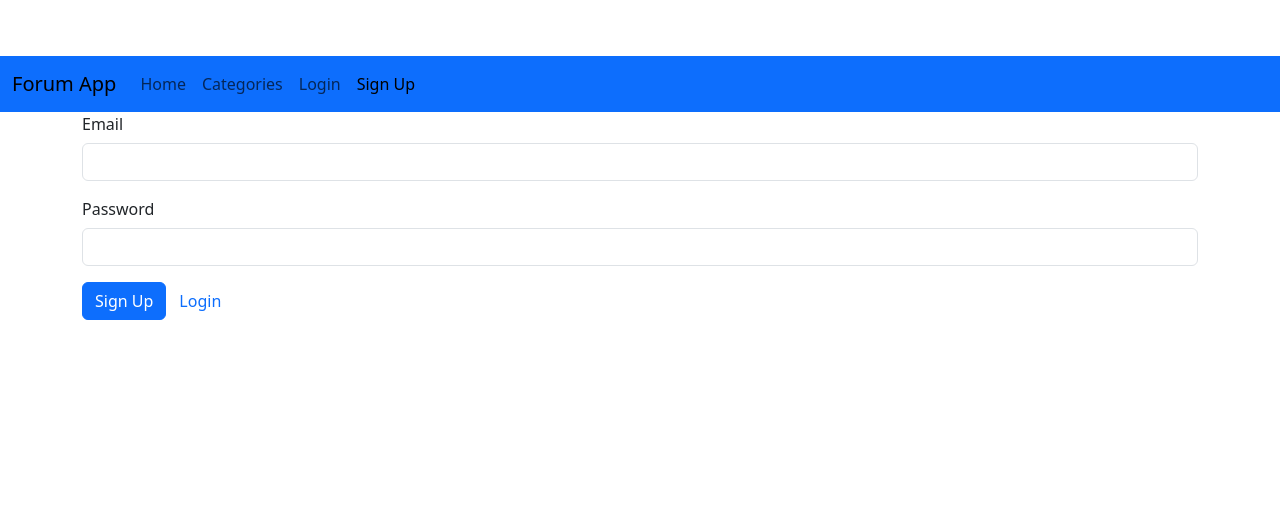
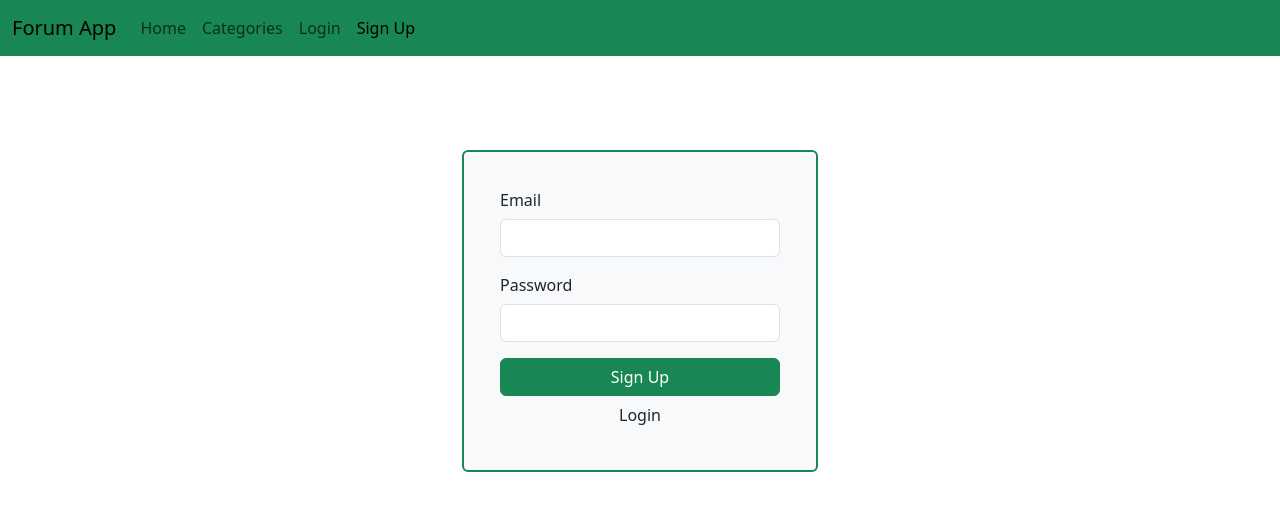
Before and after one commit to ouvh/tp6-forum, a Vue app: page /signup in a window 1280 px wide. Shown: the top 510 px of the page. Built offline with nearby package versions, Linux system fonts and the light colour scheme; no server answers.

Commit message:
my style

```diff
--- a/src/components/Auth/LoginC.vue
+++ b/src/components/Auth/LoginC.vue
@@ -1,7 +1,8 @@
 <template>
-  <b-container>
-    <b-row>
-      <b-col>
+  <b-container class="login-container">
+    <b-row class="justify-content-center">
+      <b-col md="6" lg="4">
+        <b-card bg-variant="light" border-variant="success" class="login-card">
           <b-form @submit.prevent="login">
             <b-form-group label="Email">
               <b-form-input v-model="email" type="email" required></b-form-input>
@@ -9,10 +10,11 @@
             <b-form-group label="Password">
               <b-form-input v-model="password" type="password" required></b-form-input>
             </b-form-group>
-          <b-button type="submit" variant="primary">Login</b-button>
-          <b-button @click="goToSignUp" variant="link">Sign Up</b-button>
-          <b-button @click="goToResetPassword" variant="link">Forgot Password?</b-button>
+            <b-button type="submit" variant="success" class="btn-block">Login</b-button>
+            <b-button @click="goToSignUp" variant=" sucess" class="btn-block ">Sign Up</b-button>
+            <b-button @click="goToResetPassword" variant="sucess" class="btn-block">Forgot Password?</b-button>
           </b-form>
+        </b-card>
       </b-col>
     </b-row>
   </b-container>
@@ -46,3 +48,16 @@ export default {
   }
 };
 </script>
+
+<style scoped>
+.login-container {
+  margin-top: 100px;
+}
+.login-card {
+  padding: 20px;
+  border-width: 2px;
+}
+.btn-block {
+  width: 100%;
+}
+</style>
--- a/src/components/Auth/SignUp.vue
+++ b/src/components/Auth/SignUp.vue
@@ -1,7 +1,8 @@
 <template>
-  <b-container>
-    <b-row>
-      <b-col>
+  <b-container class="signup-container">
+    <b-row class="justify-content-center">
+      <b-col md="6" lg="4">
+        <b-card bg-variant="light" border-variant="success" class="signup-card">
           <b-form @submit.prevent="signUp">
             <b-form-group label="Email">
               <b-form-input v-model="email" type="email" required></b-form-input>
@@ -9,9 +10,10 @@
             <b-form-group label="Password">
               <b-form-input v-model="password" type="password" required></b-form-input>
             </b-form-group>
-          <b-button type="submit" variant="primary">Sign Up</b-button>
-          <b-button @click="goToLogin" variant="link">Login</b-button>
+            <b-button type="submit" variant="success" class="btn-block">Sign Up</b-button>
+            <b-button @click="goToLogin" variant="sucess" class="btn-block">Login</b-button>
           </b-form>
+        </b-card>
       </b-col>
     </b-row>
   </b-container>
@@ -42,3 +44,16 @@ export default {
   }
 };
 </script>
+
+<style scoped>
+.signup-container {
+  margin-top: 100px;
+}
+.signup-card {
+  padding: 20px;
+  border-width: 2px;
+}
+.btn-block {
+  width: 100%;
+}
+</style>
--- a/src/components/Discussion/CreateDiscussion.vue
+++ b/src/components/Discussion/CreateDiscussion.vue
@@ -1,7 +1,9 @@
 <template>
-  <b-container>
-    <b-row>
-      <b-col>
+  <Navbar />
+  <b-container class="create-discussion-container">
+    <b-row class="justify-content-center">
+      <b-col >
+        <b-card bg-variant="light" text-variant="dark" class="create-discussion-card">
           <b-form @submit.prevent="createDiscussion">
             <b-form-group label="Title">
               <b-form-input v-model="title" required></b-form-input>
@@ -9,17 +11,20 @@
             <b-form-group label="Content">
               <b-form-textarea v-model="content" required></b-form-textarea>
             </b-form-group>
-          <b-button type="submit" variant="primary">Post Discussion</b-button>
+            <b-button type="submit" variant="success" class="btn-block">Post Discussion</b-button>
           </b-form>
+        </b-card>
       </b-col>
     </b-row>
   </b-container>
 </template>
 
 <script>
+import Navbar from "@/components/Layout/NavBar.vue";
 import { db, auth } from '../../firebase';
 
 export default {
+  components: { Navbar },
   data() {
     return {
       title: '',
@@ -44,3 +49,17 @@ export default {
   }
 };
 </script>
+
+<style scoped>
+.create-discussion-container {
+  background-color: #f8f9fa;
+  align-items: center;
+}
+.create-discussion-card {
+  padding: 20px;
+  border-width: 2px;
+}
+.btn-block {
+  width: 100%;
+}
+</style>
--- a/src/components/Discussion/DiscussionList.vue
+++ b/src/components/Discussion/DiscussionList.vue
@@ -1,11 +1,11 @@
 <template>
   <b-container>
     <b-row>
-      <b-col>
-        <b-card class="mb-3" v-for="discussion in discussions" :key="discussion.id">
+      <b-col  v-for="discussion in discussions" :key="discussion.id">
+        <b-card bg-variant="dark" text-variant="white" title="Card Title" class="mb-3">
           <b-card-title>{{ discussion.title }}</b-card-title>
           <b-card-text>{{ discussion.content }}</b-card-text>
-          <b-button variant="primary" @click="viewDiscussion(discussion.id)">View</b-button>
+          <b-button variant="success" @click="viewDiscussion(discussion.id)">View</b-button>
         </b-card>
       </b-col>
     </b-row>
--- a/src/components/Layout/Navbar.vue
+++ b/src/components/Layout/Navbar.vue
@@ -1,5 +1,10 @@
 <template>
-  <b-navbar toggleable="lg" type="dark" variant="primary">
+  <b-navbar
+    toggleable="lg"
+    type="dark"
+    variant="success"
+    class="fixed-top-with-margin fixed-top"
+  >
     <b-navbar-brand href="#">Forum App</b-navbar-brand>
     <b-navbar-toggle target="nav-collapse"></b-navbar-toggle>
     <b-collapse id="nav-collapse" is-nav>
@@ -11,6 +16,7 @@
         <b-nav-item v-if="!user" to="/login">Login</b-nav-item>
         <b-nav-item v-if="!user" to="/signup">Sign Up</b-nav-item>
         <b-nav-item v-if="user" to="/profile">Profile</b-nav-item>
+        <b-nav-item v-if="user" to="/create-discussion">Create Discussion</b-nav-item>
         <b-nav-item v-if="user" @click="logout">Logout</b-nav-item>
       </b-navbar-nav>
     </b-collapse>
@@ -18,12 +24,12 @@
 </template>
 
 <script>
-import { auth } from '../../firebase';
+import { auth } from "../../firebase";
 
 export default {
   data() {
     return {
-      user: null
+      user: null,
     };
   },
   created() {
@@ -34,7 +40,20 @@ export default {
   methods: {
     logout() {
       auth.signOut();
-    }
-  }
+    },
+  },
 };
 </script>
+
+<style>
+.fixed-top-with-margin {
+  position: fixed;
+  top: 0;
+  width: 100%;
+  z-index: 1030;
+  margin-bottom: 1rem;
+}
+body {
+  padding-top: 50px;
+}
+</style>
--- a/src/components/User/EditProfile.vue
+++ b/src/components/User/EditProfile.vue
@@ -1,30 +1,61 @@
 <template>
-  <b-container>
-    <b-form @submit.prevent="updateProfile">
-      <b-form-group label="Name">
-        <b-form-input v-model="name" required></b-form-input>
-      </b-form-group>
-      <b-button type="submit" variant="primary">Update Profile</b-button>
-    </b-form>
+  <Navbar />
+
+  <b-container class="update-profile-container">
+    <b-row class="justify-content-center">
+      <b-col md="6" lg="4">
+        <b-card
+          bg-variant="light"
+          text-variant="dark"
+          class="update-profile-card"
+        >
+          <b-form @submit.prevent="updateProfile">
+            <b-form-group label="Name">
+              <b-form-input v-model="name" required></b-form-input>
+            </b-form-group>
+            <b-button type="submit" variant="success" class="btn-block"
+              >Update Profile</b-button
+            >
+          </b-form>
+        </b-card>
+      </b-col>
+    </b-row>
   </b-container>
 </template>
 
 <script>
-import { auth, db } from '../../firebase';
+import Navbar from "@/components/Layout/NavBar.vue";
+import { auth, db } from "../../firebase";
 
 export default {
+  components: { Navbar },
   data() {
     return {
-      name: auth.currentUser.displayName || ''
+      name: auth.currentUser.displayName || "",
     };
   },
   methods: {
     async updateProfile() {
       const user = auth.currentUser;
       await user.updateProfile({ displayName: this.name });
-      await db.collection('users').doc(user.uid).update({ name: this.name });
-      this.$router.push('/profile');
-    }
-  }
+      await db.collection("users").doc(user.uid).update({ name: this.name });
+      this.$router.push("/profile");
+    },
+  },
 };
 </script>
+
+<style scoped>
+.update-profile-container {
+  background-color: #f8f9fa;
+padding: 50px;
+  align-items: center;
+}
+.update-profile-card {
+  padding: 20px;
+  border-width: 2px;
+}
+.btn-block {
+  width: 100%;
+}
+</style>
--- a/src/components/User/UserProfile.vue
+++ b/src/components/User/UserProfile.vue
@@ -1,13 +1,17 @@
 <template>
-  <b-container>
-    <b-card>
+  <b-container class="profile-container">
+    <b-row class="justify-content-center">
+      <b-col md="6" lg="4">
+        <b-card bg-variant="light" text-variant="dark" class="profile-card">
           <b-card-title>User Profile</b-card-title>
           <b-card-text>
             <p><strong>Name:</strong> {{ user.displayName }}</p>
             <p><strong>Email:</strong> {{ user.email }}</p>
           </b-card-text>
-      <b-button @click="editProfile" variant="primary">Edit Profile</b-button>
+          <b-button @click="editProfile" variant="success" class="btn-block">Edit Profile</b-button>
         </b-card>
+      </b-col>
+    </b-row>
   </b-container>
 </template>
 
--- a/src/views/CategoryPage.vue
+++ b/src/views/CategoryPage.vue
@@ -4,7 +4,7 @@
     <b-container>
       <b-row>
         <b-col cols="3">
-          <Sidebar />
+
         </b-col>
         <b-col>
           <DiscussionList :categoryId="$route.params.id" />
@@ -16,10 +16,9 @@
 
 <script>
 import Navbar from '../components/Layout/NavBar.vue';
-import Sidebar from '../components/Layout/SideBar.vue';
 import DiscussionList from '../components/Discussion/DiscussionList.vue';
 
 export default {
-  components: { Navbar, Sidebar, DiscussionList }
+  components: { Navbar, DiscussionList }
 };
 </script>
--- a/src/views/HomePage.vue
+++ b/src/views/HomePage.vue
@@ -3,9 +3,6 @@
     <Navbar />
     <b-container>
       <b-row>
-        <b-col cols="3">
-          <Sidebar />
-        </b-col>
         <b-col>
           <DiscussionList />
         </b-col>
@@ -15,11 +12,10 @@
 </template>
 
 <script>
-import Navbar from '../components/Layout/NavBar.vue';
-import Sidebar from '../components/Layout/SideBar.vue';
-import DiscussionList from '../components/Discussion/DiscussionList.vue';
+import Navbar from "../components/Layout/NavBar.vue";
+import DiscussionList from "../components/Discussion/DiscussionList.vue";
 
 export default {
-  components: { Navbar, Sidebar, DiscussionList }
+  components: { Navbar, DiscussionList },
 };
 </script>
```
Lines whose indentation alone changed are shown as unchanged.
